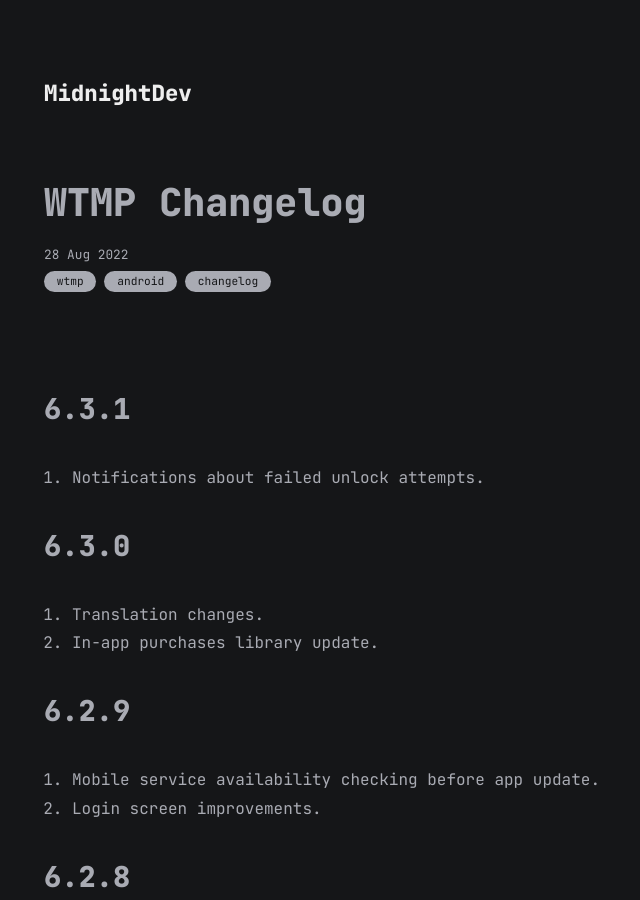
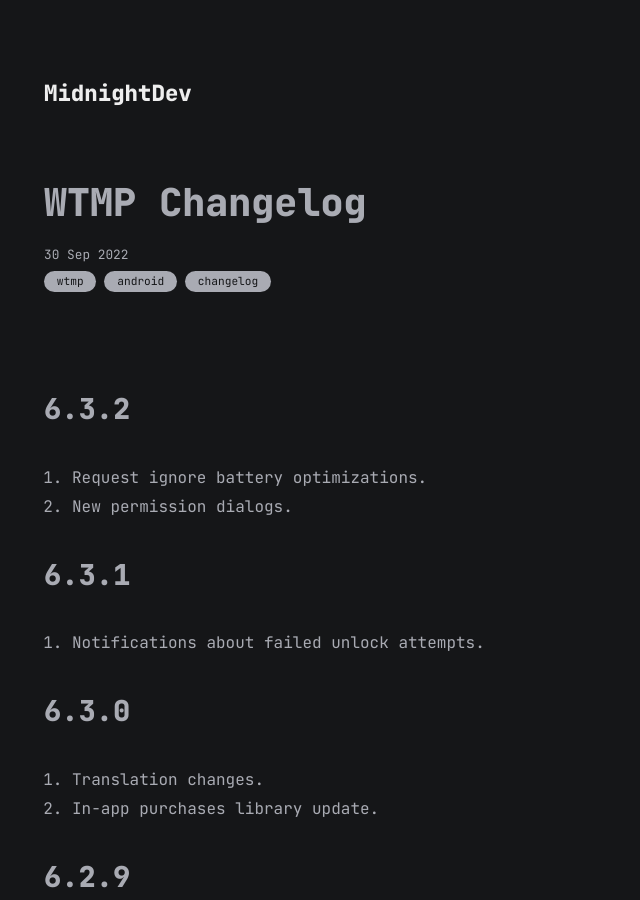
Before and after one commit to mdnghtdv/mdnghtdv.github.io, a Jekyll site: the page built from all_collections/_posts/2022-09-30-wtmp-changelog.md, in a window 1280 px wide and 900 px high. Shown: the whole window, without its empty margins (271-911 px from the left). Built offline with Jekyll 4.4.1, drawn with Linux system fonts in a browser that asks for light colours.

Commit message:
Update and rename 2022-08-28-wtmp-changelog.md to 2022-09-30-wtmp-changelog.md

```diff
--- a/all_collections/_posts/2022-08-28-wtmp-changelog.md
+++ b/all_collections/_posts/2022-09-30-wtmp-changelog.md
@@ -1,9 +1,14 @@
 ---
 layout: post
 title: WTMP Changelog
-date: 2022-08-28
+date: 2022-09-30
 categories: [wtmp, android, changelog]
 ---
+
+## 6.3.2
+
+1. Request ignore battery optimizations.
+2. New permission dialogs.
 
 ## 6.3.1
 
```
